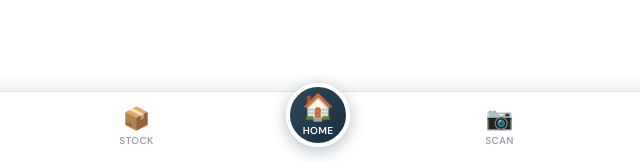
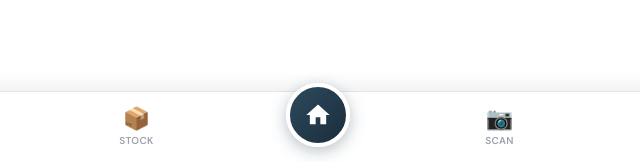
Before and after one commit to atouliatos47/Critical-Spares_v2, a website: page index.html in a window 1280 px wide. Shown: the part 638-800 px from the top of the page, 322-962 px from the left. Drawn offline with nearby package versions, Linux system fonts and the light colour scheme.

Commit message:
Add files via upload

```diff
--- a/index.html
+++ b/index.html
@@ -87,7 +87,7 @@
             <!-- spacer so content doesn't hide behind bottom nav -->
             <div style="height: 80px;"></div>
 
-            <div id="addView">
+            <div id="addView" class="hidden">
                 <div class="form-card">
                     <h3 style="margin-bottom: 20px; color: #2D4A5C;">Add Spare Part</h3>
                     <div class="form-row">
@@ -191,8 +191,9 @@
             <span class="bnav-label">Stock <span class="low-badge" id="lowBadge" style="display:none;">0</span></span>
         </button>
         <button class="bnav-home" onclick="UI.showHome()">
-            <span class="bnav-home-icon">🏠</span>
-            <span class="bnav-label" style="color: white; margin-top: 4px;">Home</span>
+            <svg xmlns="http://www.w3.org/2000/svg" width="28" height="28" viewBox="0 0 24 24" fill="white">
+                <path d="M10 20v-6h4v6h5v-8h3L12 3 2 12h3v8z"/>
+            </svg>
         </button>
         <button class="bnav-item" onclick="UI.openScanner()" id="tabScan">
             <span class="bnav-icon">📷</span>
```
